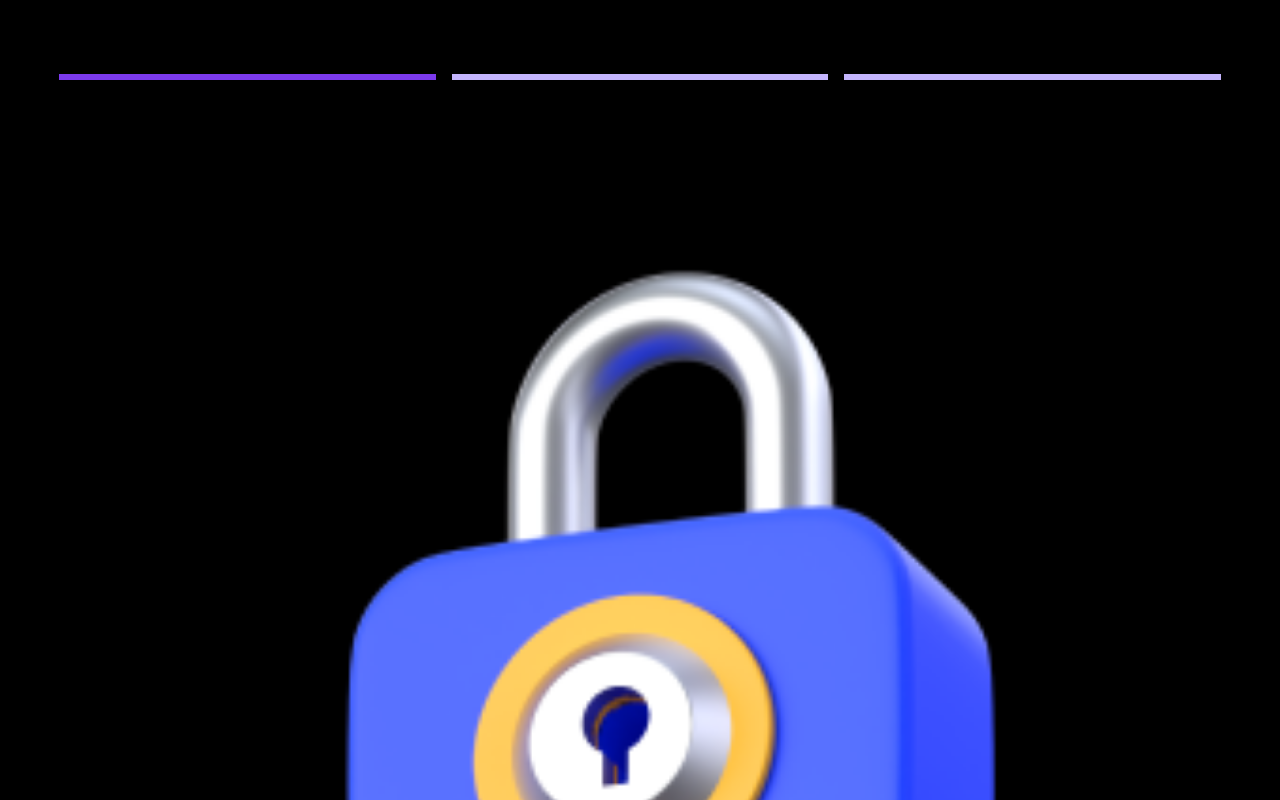
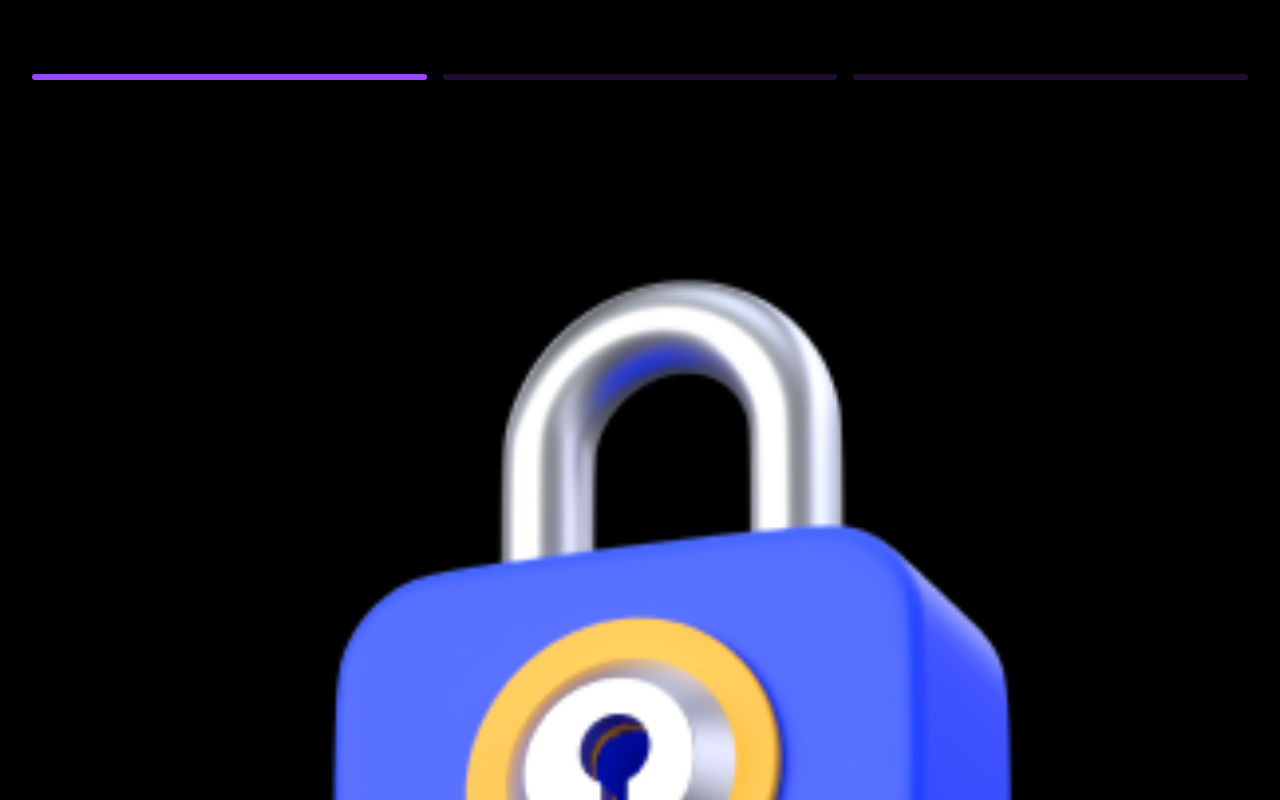
Before and after one commit to Ronakkkkk/Gcaller_telegram, a Next.js app: page /onboarding in a window 1280 px wide. Shown: the top 800 px of the page. Built offline with nearby package versions, Linux system fonts and the light colour scheme.

Commit message:
onboarding initial completed

```diff
--- a/app/onboarding/page.tsx
+++ b/app/onboarding/page.tsx
@@ -1,34 +1,26 @@
 'use client';
 
-import { useState } from 'react';
-import Image from 'next/image';
 import { Carousel } from 'react-responsive-carousel';
-import 'react-responsive-carousel/lib/styles/carousel.min.css'; // requires a loader
+import 'react-responsive-carousel/lib/styles/carousel.min.css'; // for carousel
 
 export default function Onboarding() {
   const steps = [
     {
+      image: 'onboarding1.png',
       titleText: 'Your Trusted Identity Powered by Blockchain',
       subtitleText: 'Experience secure, decentralized caller identification with blockchain technology',
     },
     {
+      image: 'onboarding1.png',
       titleText: 'Get rewards for identifying spam',
       subtitleText: 'Help the community by identifying spam callers and messages.',
     },
     {
-      titleText: 'Get rewards for identifying spam',
+      image: 'onboarding1.png',
+      titleText: 'Get rewards for identifying spam (Need to change)',
       subtitleText: 'Help the community by identifying spam callers and messages.',
     },
   ];
-  // const [step, setStep] = useState(0);
-
-  // function incrementStep() {
-  //   setStep(step >= steps.length - 1 ? steps.length - 1 : step + 1);
-  // }
-
-  // function decrementStep() {
-  //   setStep(step <= 0 ? 0 : step - 1);
-  // }
 
   return (
     <div className="flex flex-col items-center justify-start px-8 py-16 h-[100vh] bg-black text-white">
@@ -39,12 +31,12 @@ export default function Onboarding() {
         showIndicators={true}
         showStatus={false}
         renderIndicator={(_, isSelected) => {
-          return <div className={`h-1.5 w-full ${isSelected ? 'bg-violet-600' : 'bg-violet-300'}`}></div>;
+          return <div className={`h-1.5 w-full bg-[#9747FF] rounded ${isSelected ? 'opacity-100' : 'opacity-20'}`}></div>;
         }}
       >
-        {steps.map(({ titleText, subtitleText }, i) => (
+        {steps.map(({ image, titleText, subtitleText }, i) => (
           <div key={i}>
-            <img src={'onboarding1.png'} alt="onboarding1" height={308} width={308}></img>
+            <img src={image} alt={titleText} height={308} width={308}></img>
             <div className="h-10" />
             <p className="text-lg font-bold text-center">{titleText}</p>
             <div className="h-8" />
@@ -53,11 +45,7 @@ export default function Onboarding() {
         ))}
       </Carousel>
 
-      <div>
-        <button></button>
-        <button></button>
-      </div>
-
+      <div className='h-10'></div>
       <button className="bg-violet-600 py-4 px-12 rounded-full">Launch App</button>
     </div>
   );
```
